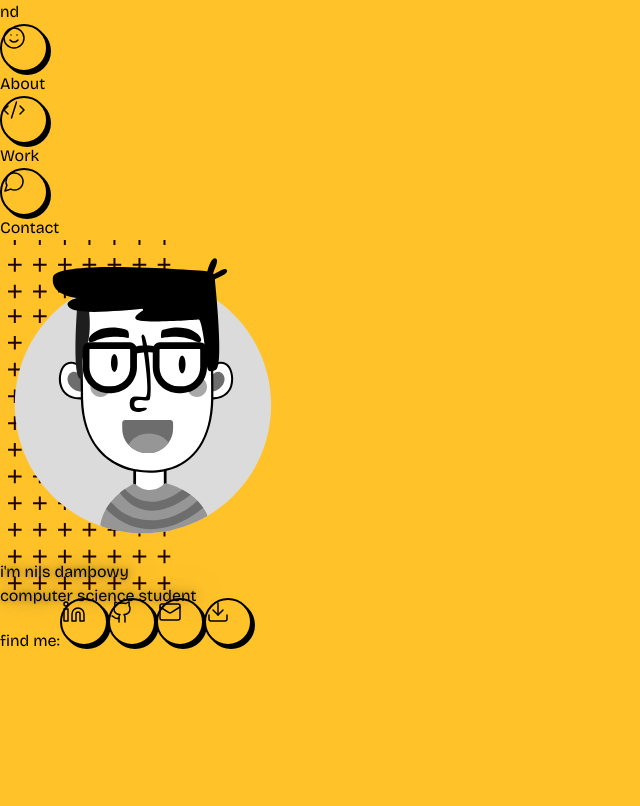
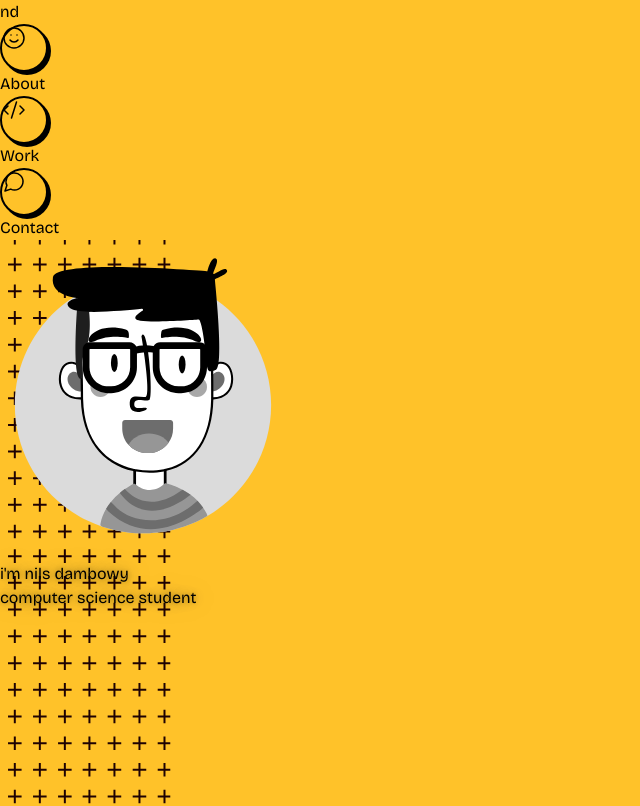
Before and after one commit to nils-dambowy/personal-website, a React (Vite) app: page / in a window 1280 px wide. Shown: the top 806 px of the page, without its empty margins (0-640 px from the left). Built offline with nearby package versions, Linux system fonts and the light colour scheme.

Commit message:
styled: changed the height of the profile section

```diff
--- a/src/index.css
+++ b/src/index.css
@@ -26,6 +26,7 @@ html{
   background-position: top -8px left -16px;
   background-attachment: fixed;
   animation: glow 1s infinite alternate;
+  height: 88.5vh;
 }
 
 .header-icons{
```
